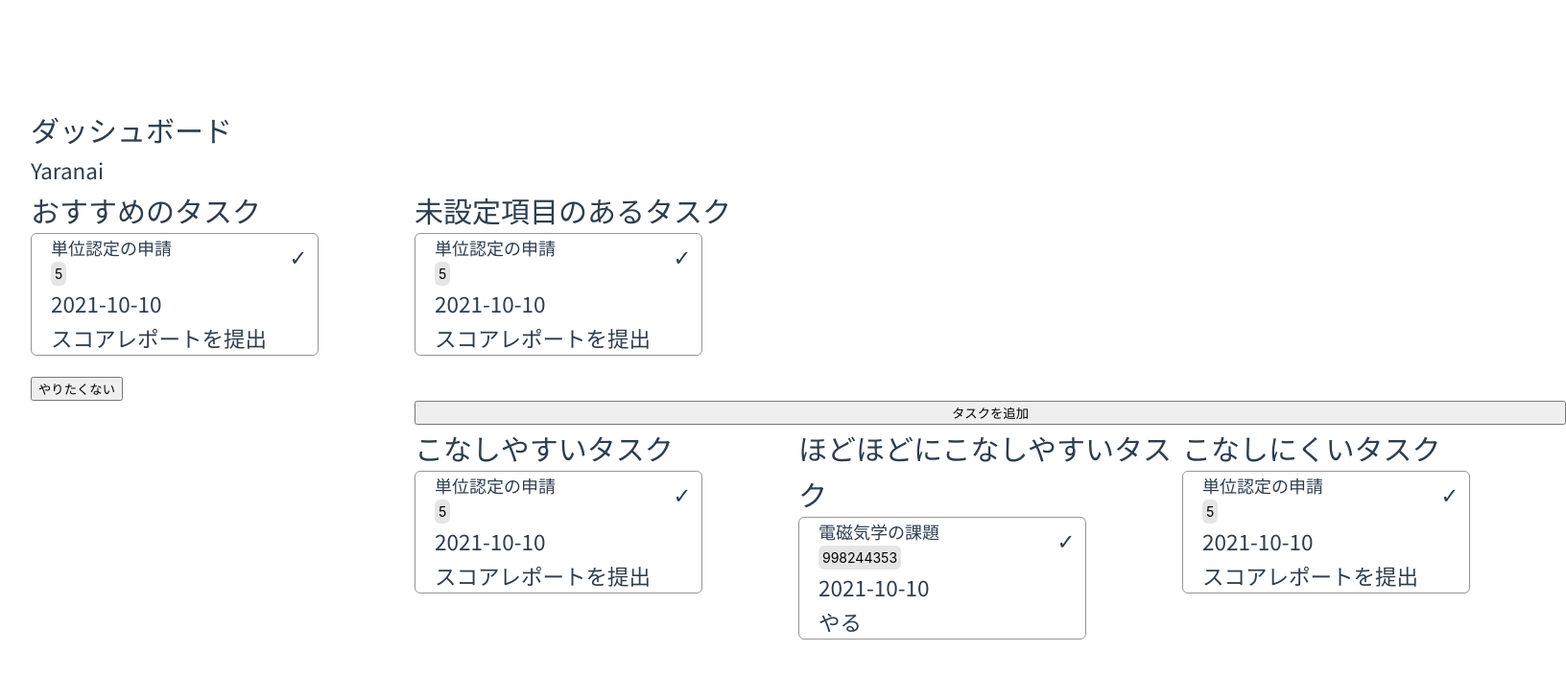
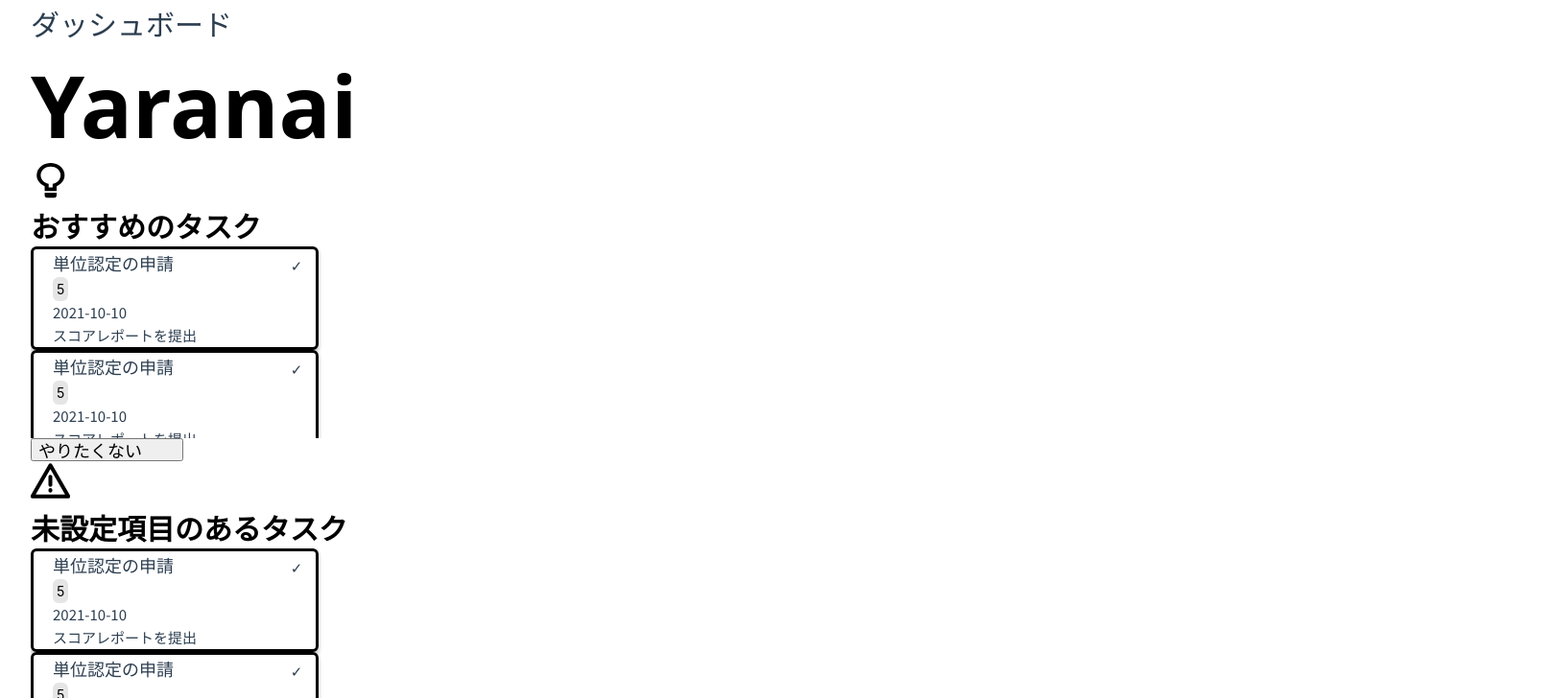
Before and after one commit to traP-jp/yaranai_frontend, a Vue app: page / in a window 1280 px wide. Shown: the top 728 px of the page at 96% size, 1632 px wide, since content can reach past the window. Built offline with nearby package versions, Linux system fonts and the light colour scheme; no server answers.

Commit message:
少しフォントやタスクカードやボタンのデザインを改良 ただし、 ・ボタン上のテキスト ・「やりたくない」ボタンの位置 カード間の間隔 ・スクロールバーの調整はこの後続ける

```diff
--- a/src/components/TaskItem.vue
+++ b/src/components/TaskItem.vue
@@ -50,6 +50,7 @@ const props = defineProps<{
   color: #000;
   border-radius: 6px;
   background: rgba(0, 0, 0, 0.1);
+
 }
 .conditiontext {
   padding: 4px;
@@ -66,10 +67,10 @@ const props = defineProps<{
   border: 5px;
   box-shadow: 5px;
   background-color: white;
-  border-radius: 10px;
   padding: auto;
   padding-left: 20px;
   border-radius: 6px;
-  border: 1px solid #959595;
+  border: 3px solid #000;
+  box-shadow: 0px 4px 4px 0px rgba(0, 0, 0, 0.25);
 }
 </style>
--- a/src/components/TaskList.vue
+++ b/src/components/TaskList.vue
@@ -6,27 +6,45 @@ const props = defineProps<{
   taskList: tasks
   filterSignal: number
 }>()
+
+
 </script>
 
 <template>
   <h1>{{ props.title }}</h1>
-  <h2>
+  <div class ="verticalScroll">
     <div v-for="item in props.taskList" :key="item.id">
       <div v-if="item.difficulty === props.filterSignal">
         <task-item :cont="item" />
       </div>
     </div>
-  </h2>
+  </div>
+
 </template>
 
 <style lang="scss" scoped>
 h1 {
   background-color: white;
 }
-h2 {
-  width: 400px;
+.horizonScroll{
+  width: 300px;
   height: 150px;
   background-color: white;
-  overflow: hidden scroll;
+  overflow-y: hidden;
+}
+.verticalScroll{
+  width: 400px;
+  height: 200px;
+  background-color: white;
+  overflow-x: hidden ;
+}
+
+h1 {
+  color: #000;
+font-family: Noto Sans;
+font-size: 30px;
+font-style: normal;
+font-weight: 700;
+line-height: normal;
 }
 </style>
--- a/src/pages/TaskDashboard.vue
+++ b/src/pages/TaskDashboard.vue
@@ -5,6 +5,78 @@ import apiClient from '../apis/index'
 import type { tasks } from '../apis/generated'
 
 const taskLista = ref<tasks>([
+  {
+    id: 1,
+    title: '電磁気学の課題',
+    condition: 998244353,
+    difficulty: 2,
+    dueDate: '2021-10-10',
+    description: 'やる'
+  },
+  {
+    id: 2,
+    title: '単位認定の申請',
+    condition: 5,
+    difficulty: 3,
+    dueDate: '2021-10-10',
+    description: 'スコアレポートを提出'
+  },
+  {
+    id: 3,
+    title: '単位認定の申請',
+    condition: 5,
+    difficulty: 1,
+    dueDate: '2021-10-10',
+    description: 'スコアレポートを提出'
+  },
+  {
+    id: 1,
+    title: '電磁気学の課題',
+    condition: 998244353,
+    difficulty: 2,
+    dueDate: '2021-10-10',
+    description: 'やる'
+  },
+  {
+    id: 2,
+    title: '単位認定の申請',
+    condition: 5,
+    difficulty: 3,
+    dueDate: '2021-10-10',
+    description: 'スコアレポートを提出'
+  },
+  {
+    id: 3,
+    title: '単位認定の申請',
+    condition: 5,
+    difficulty: 1,
+    dueDate: '2021-10-10',
+    description: 'スコアレポートを提出'
+  },
+  {
+    id: 1,
+    title: '電磁気学の課題',
+    condition: 998244353,
+    difficulty: 2,
+    dueDate: '2021-10-10',
+    description: 'やる'
+  },
+  {
+    id: 2,
+    title: '単位認定の申請',
+    condition: 5,
+    difficulty: 3,
+    dueDate: '2021-10-10',
+    description: 'スコアレポートを提出'
+  },
+  {
+    id: 3,
+    title: '単位認定の申請',
+    condition: 5,
+    difficulty: 1,
+    dueDate: '2021-10-10',
+    description: 'スコアレポートを提出'
+  },
   {
     id: 1,
     title: '電磁気学の課題',
@@ -40,11 +112,33 @@ apiClient.task.getTasks().then((res) => (taskLista.value = res))
   <h2>Yaranai</h2>
   <br />
   <div>
+    <svg xmlns="http://www.w3.org/2000/svg" width="42" height="37" viewBox="0 0 42 37" fill="none">
+      <g clip-path="url(#clip0_132_205)">
+        <path d="M14.553 24.3006C11.5676 23.0589 9.15299 20.9633 7.70621 18.3584C6.25943 15.7536 5.86663 12.7946 6.5924 9.96797C7.31817 7.14137 9.11931 4.61549 11.6996 2.80569C14.2799 0.995888 17.4858 0.00991821 20.79 0.00991821C24.0942 0.00991821 27.3001 0.995888 29.8804 2.80569C32.4607 4.61549 34.2618 7.14137 34.9876 9.96797C35.7134 12.7946 35.3206 15.7536 33.8738 18.3584C32.427 20.9633 30.0124 23.0589 27.027 24.3006V29.168H14.553V24.3006ZM14.553 30.991H27.027V33.7255C27.027 35.2386 25.6341 36.46 23.9085 36.46H17.6715C16.8444 36.46 16.0512 36.1719 15.4664 35.6591C14.8816 35.1463 14.553 34.4507 14.553 33.7255V30.991ZM18.711 21.6937V25.522H22.869V21.6937C25.393 21.2419 27.6358 19.9845 29.1625 18.1651C30.6893 16.3458 31.3913 14.0941 31.1324 11.8467C30.8734 9.59932 29.6721 7.51627 27.7612 6.00142C25.8503 4.48658 23.366 3.64785 20.79 3.64785C18.214 3.64785 15.7297 4.48658 13.8188 6.00142C11.9079 7.51627 10.7066 9.59932 10.4476 11.8467C10.1887 14.0941 10.8907 16.3458 12.4175 18.1651C13.9442 19.9845 16.187 21.2419 18.711 21.6937Z" fill="black"/>
+      </g>
+      <defs>
+        <clipPath id="clip0_132_205">
+          <rect width="41.58" height="36.46" fill="white"/>
+        </clipPath>
+      </defs>
+    </svg>
     <div><task-list :title="'おすすめのタスク'" :task-list="taskLista" :filter-signal="1" /></div>
-    <button v-on="null">やりたくない</button>
   </div>
-
+ <br />
+ <button v-on="null">やりたくない</button>
+ <br />
   <div>
+    <svg xmlns="http://www.w3.org/2000/svg" width="41" height="41" viewBox="0 0 41 41" fill="none">
+      <g clip-path="url(#clip0_94_659)">
+        <path fill-rule="evenodd" clip-rule="evenodd" d="M20.5 2.27084C21.2137 2.27084 21.8733 2.65114 22.2309 3.26877L41.0225 35.7271C41.3807 36.3458 41.3814 37.1088 41.0243 37.7281C40.6672 38.3475 40.0066 38.7292 39.2917 38.7292H1.70834C0.993377 38.7292 0.332796 38.3475 -0.0243131 37.7281C-0.381422 37.1088 -0.380737 36.3458 -0.0225167 35.7271L18.7691 3.26877C19.1267 2.65114 19.7863 2.27084 20.5 2.27084ZM5.17723 34.7292H35.8228L20.5 8.26257L5.17723 34.7292Z" fill="black"/>
+        <path fill-rule="evenodd" clip-rule="evenodd" d="M20.4984 14.2292C21.603 14.2283 22.4991 15.123 22.5 16.2276L22.5068 24.7693C22.5077 25.8738 21.613 26.77 20.5084 26.7709C19.4039 26.7717 18.5077 25.877 18.5068 24.7725L18.5 16.2308C18.4991 15.1262 19.3938 14.2301 20.4984 14.2292ZM20.5 27.8959C21.6046 27.8959 22.5 28.7913 22.5 29.8959V30.75C22.5 31.8546 21.6046 32.75 20.5 32.75C19.3954 32.75 18.5 31.8546 18.5 30.75V29.8959C18.5 28.7913 19.3954 27.8959 20.5 27.8959Z" fill="black"/>
+      </g>
+      <defs>
+        <clipPath id="clip0_94_659">
+          <rect width="41" height="41" fill="white"/>
+        </clipPath>
+      </defs>
+    </svg>
     <task-list :title="'未設定項目のあるタスク'" :task-list="taskLista" :filter-signal="1" />
   </div>
   <br />
@@ -52,17 +146,17 @@ apiClient.task.getTasks().then((res) => (taskLista.value = res))
   <br />
   <div class="pageContainer">
     <div>
-      <task-list :title="'こなしやすいタスク'" :task-list="taskLista" :filter-signal="1" />
+      <task-list :title="'ハードルが低い'" :task-list="taskLista" :filter-signal="1" />
     </div>
     <div>
       <task-list
-        :title="'ほどほどにこなしやすいタスク'"
+        :title="'ハードルが普通'"
         :task-list="taskLista"
         :filter-signal="2"
       />
     </div>
     <div>
-      <task-list :title="'こなしにくいタスク'" :task-list="taskLista" :filter-signal="3" />
+      <task-list :title="'ハードルが高い'" :task-list="taskLista" :filter-signal="3" />
     </div>
   </div>
 </template>
@@ -70,5 +164,31 @@ apiClient.task.getTasks().then((res) => (taskLista.value = res))
 <style lang="scss" scoped>
 .pageContainer {
   display: flex;
+
 }
+h2 {
+  color: #000;
+font-family: Noto Sans;
+font-size: 90px;
+font-style: normal;
+font-weight: 700;
+line-height: normal;
+}
+button {
+ display: flex;
+width: 159px;
+height: 24px;
+flex-direction: column;
+justify-content: center;
+flex-shrink: 0;
+color: #000;
+text-align: center;
+font-family:inherit;
+font-size: 18px;
+font-style: normal;
+font-weight: 400;
+line-height: normal;
+}
+
+
 </style>
```
